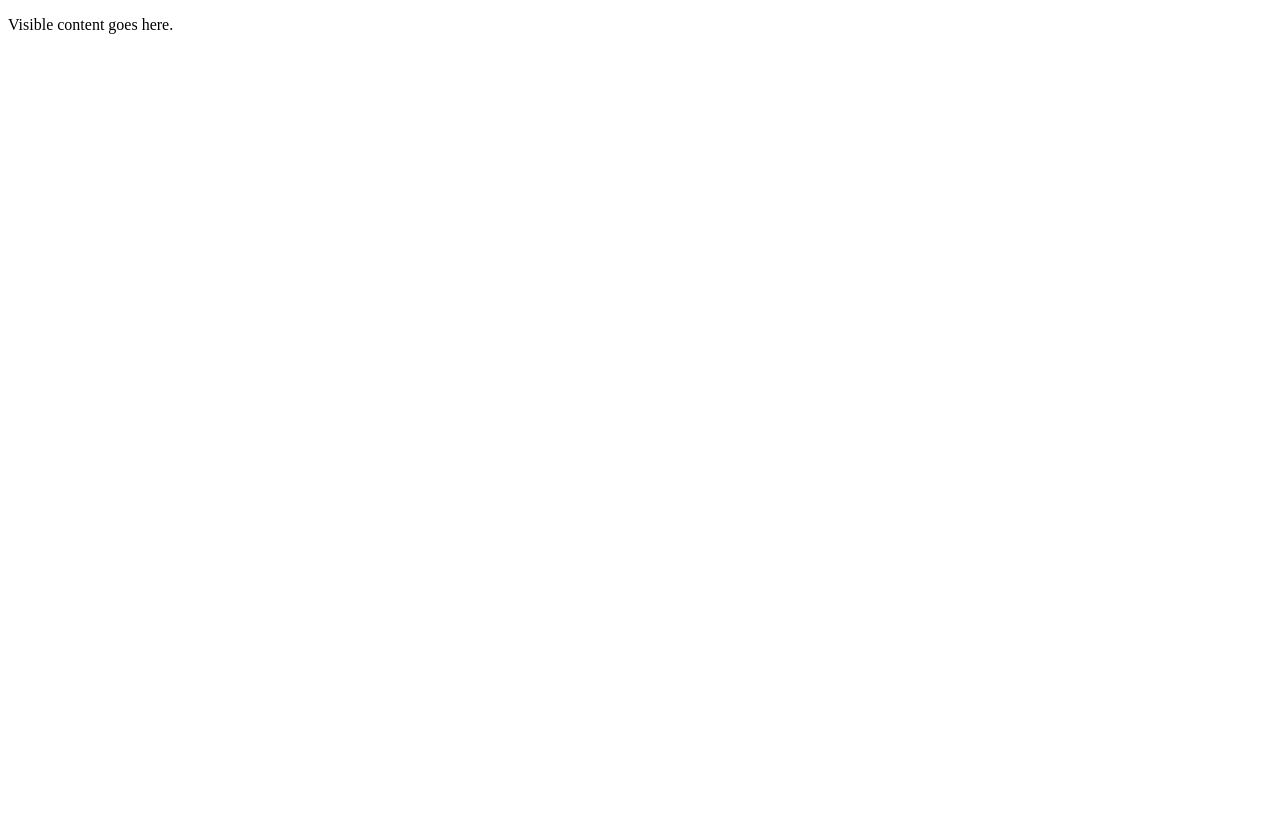
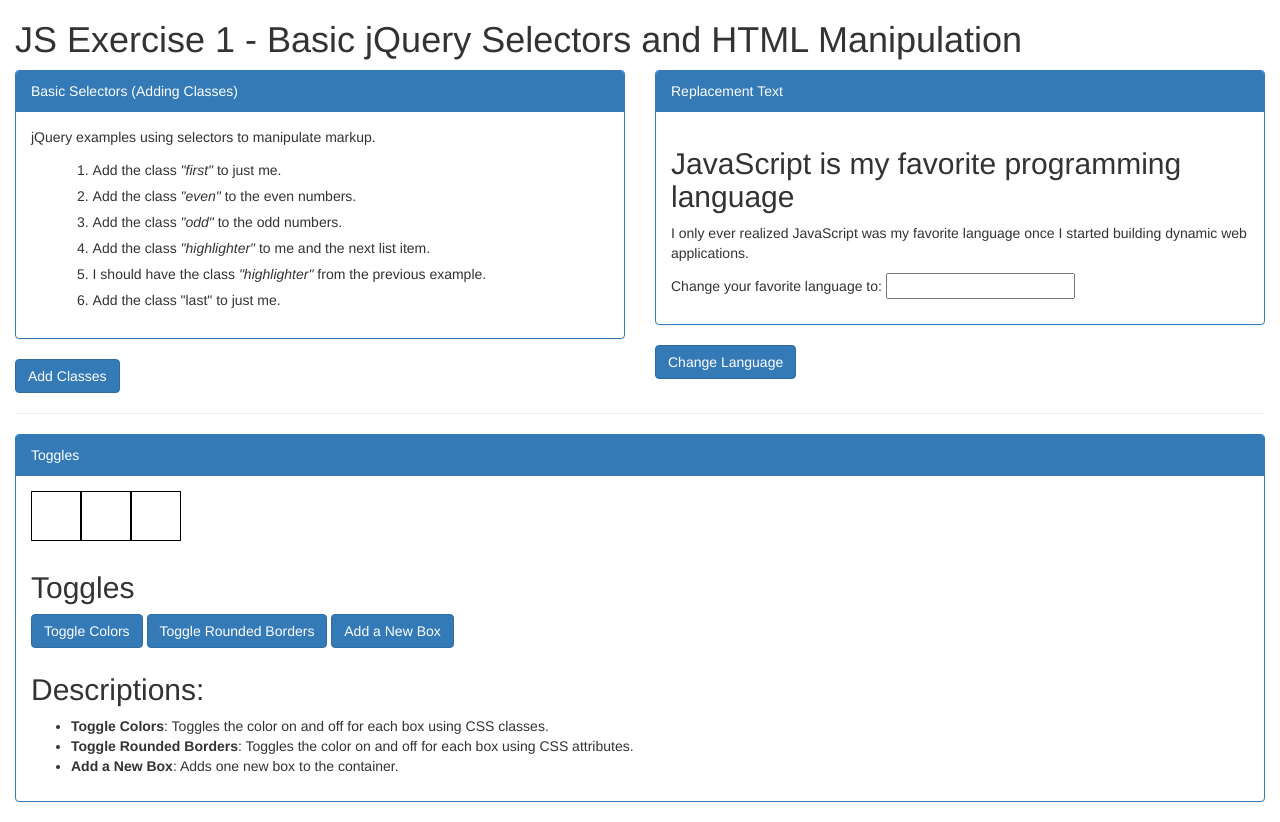
Before and after one commit to danzhaas/CMST488, a plain HTML site: page project1/index.html in a window 1280 px wide. Before the commit the page ends 800 px from the top, so only its background shows below. Drawn offline with nearby package versions, Linux system fonts and the light colour scheme.

Commit message:
project 1 complete

```diff
--- /dev/null
+++ b/project1/css/style.css
@@ -0,0 +1,69 @@
+
+.selector-examples {
+  margin: 0 0 10px 0;
+}
+.selector-examples li {
+  -moz-transition: backgroud 0.2s ease-ou;
+  -o-transition: backgroud 0.2s ease-ou;
+  -webkit-transition: backgroud 0.2s ease-ou;
+  transition: backgroud 0.2s ease-ou;
+  border: 1px solid white;
+  padding: 2px 5px;
+  list-style-position: inside;
+}
+
+.selector-examples li.even {
+    background-color: #cccccc;
+}
+
+.selector-examples li.odd {
+    background-color: #eeeeee;
+}
+
+.selector-examples li.highlighter {
+    color: #b81900;
+}
+
+.selector-examples li.first,
+.selector-examples li.last {
+    background-color: #000000;
+    color: #ffffff;
+}
+
+/* Styles for boxes */
+
+#boxes {
+    float: left;
+    width: 100%;
+}
+
+#toggles {
+    float: left;
+    width: 100%;
+    margin-top: 10px;
+}
+
+#info {
+    float: left;
+    margin-top: 5px;
+}
+
+
+.box {
+    width: 50px;
+    height: 50px;
+    float: left;
+}
+
+.outlined {
+    border: 1px solid;
+    border-color: black;
+}
+
+.round-edge {
+    border-radius: 15px;
+}
+
+.cardinal {
+    background-color: #993333;
+}
--- a/project1/index.html
+++ b/project1/index.html
@@ -1,9 +1,81 @@
 <!DOCTYPE html>
 <html>
 <head>
-<title>Page Title</title>
+    <meta charset="utf-8">
+    <title>jQuery Selectors</title>
+    <link rel="stylesheet" href="https://maxcdn.bootstrapcdn.com/bootstrap/3.3.7/css/bootstrap.min.css"
+          integrity="sha384-BVYiiSIFeK1dGmJRAkycuHAHRg32OmUcww7on3RYdg4Va+PmSTsz/K68vbdEjh4u" crossorigin="anonymous">
+    <link rel="stylesheet" href="css/style.css">
 </head>
-<body>
-<p>Visible content goes here.</p>
+<body class="col-md-12">
+<h1>JS Exercise 1 - Basic jQuery Selectors and HTML Manipulation</h1>
+<div class="row">
+    <div class="col-md-6">
+        <div class="panel panel-primary">
+            <div class="panel-heading">Basic Selectors (Adding Classes)</div>
+            <div class="panel-body">
+                <div id="display-resources">
+                    <p>jQuery examples using selectors to manipulate markup.</p>
+                    <ol class="selector-examples">
+                        <li>Add the class <em>"first"</em> to just me.</li>
+                        <li>Add the class <em>"even"</em> to the even numbers.</li>
+                        <li>Add the class <em>"odd"</em> to the odd numbers.</li>
+                        <li>Add the class <em>"highlighter"</em> to me and the next list item.</li>
+                        <li>I should have the class <em>"highlighter"</em> from the previous example.</li>
+                        <li>Add the class "last" to just me.</li>
+                    </ol>
+                </div>
+            </div>
+        </div>
+        <a href="#" class="btn btn-primary" id="add-classes">Add Classes</a>
+    </div>
+    <div class="col-md-6">
+        <div class="panel panel-primary">
+            <div class="panel-heading">Replacement Text</div>
+            <div class="panel-body">
+                <div id="programming-language">
+                    <h2><span class="currentLanguage">JavaScript</span> is my favorite programming language</h2>
+                    <p>I only ever realized <span class="currentLanguage">JavaScript</span> was my favorite language once I started building dynamic web applications.</p>
+                    <p>Change your favorite language to: <input type="text" id="newLanguage"></p>
+                </div>
+            </div>
+        </div>
+        <a href="#" class="btn btn-primary" id="change-language">Change Language</a>
+    </div>
+</div>
+<hr/>
+<div class="row">
+    <div class="col-md-12">
+        <div class="panel panel-primary">
+            <div class="panel-heading">Toggles</div>
+            <div class="panel-body">
+                <div id="boxes">
+                    <!-- Step 1: Add the 'outlined' class to each of the boxes -->
+                    <div id="box1" class="box outlined"></div>
+                    <div id="box2" class="box outlined"></div>
+                    <div id="box3" class="box outlined"></div>
+                </div>
+
+                <div id="toggles">
+                    <h2>Toggles</h2>
+                    <button id="button_toggle_colors" class="btn btn-primary">Toggle Colors</button>
+                    <button id="button_toggle_roundedges" class="btn btn-primary">Toggle Rounded Borders</button>
+                    <button id="button_add_box" class="btn btn-primary">Add a New Box</button>
+                </div>
+
+                <div id="info">
+                    <h2>Descriptions:</h2>
+                    <ul>
+                        <li><b>Toggle Colors</b>: Toggles the color on and off for each box using CSS classes.</li>
+                        <li><b>Toggle Rounded Borders</b>: Toggles the color on and off for each box using CSS attributes.</li>
+                        <li><b>Add a New Box</b>: Adds one new box to the container.</li>
+                    </ul>
+                </div>
+            </div>
+        </div>
+    </div>
+</div>
+<script src="https://code.jquery.com/jquery-1.9.1.min.js"></script>
+<script src="js/exercise1.js"></script>
 </body>
 </html>
--- /dev/null
+++ b/project1/js/exercise1.js
@@ -0,0 +1,53 @@
+$(function () {
+    /* Selectors */
+    $("#add-classes").click(function () {
+        $('.selector-examples li:first').addClass('first');
+        $('.selector-examples li:even').addClass('even');
+        $('.selector-examples li:odd').addClass('odd');
+        $('.selector-examples li:nth-child(4)').addClass('highlighter');
+        $('.selector-examples li:last').addClass('last');
+    });
+
+    /* Change Text */
+    $("#change-language").click(function () {
+        // Step 1: Create a new variable called inputValue and set it to the value of the #newLanguage id
+        const inputValue = $('#newLanguage').val();
+        // Step 2: Create a new variable called element and set it to the .currentLanguage class
+        var element = $('.currentLanguage');
+        // Step 4: Using .html (http://api.jquery.com/html/), update element with inputValue
+        element.html(inputValue);
+    });
+
+    /* Toggles Part 1: Modifying CSS attributes with .css() */
+    var boxColor = "rgb(153, 51, 51)"
+
+    $("#button_toggle_colors").click(function() {
+        /* Your code goes here */
+        $(".box").each(function () {
+
+            if ($(this).css('background-color') == boxColor) {
+                $(this).css('background-color','rgba(0,0,0,0)');
+            }
+            else {
+                $(this).css('background-color',boxColor);
+            }
+        });
+    });
+
+    /* Toggles Part 2: Adding/Removing classes to manipulate shapes */
+    $("#button_toggle_roundedges").click(function() {
+        $(".box").each(function () {
+            $(this).toggleClass('round-edge');
+        });
+    });
+
+    /* Toggles Part 3: Adding new elements */
+    $("#button_add_box").click(function() {
+        var newBox = $(document.createElement('div'));
+        newBox.attr('id','box4');
+        newBox.addClass('box');
+        newBox.addClass('outlined');
+        var existingBoxes = $('#boxes');
+        existingBoxes.append(newBox);
+    });
+});
```
